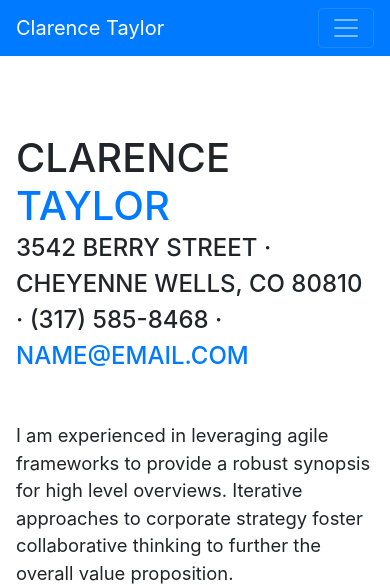
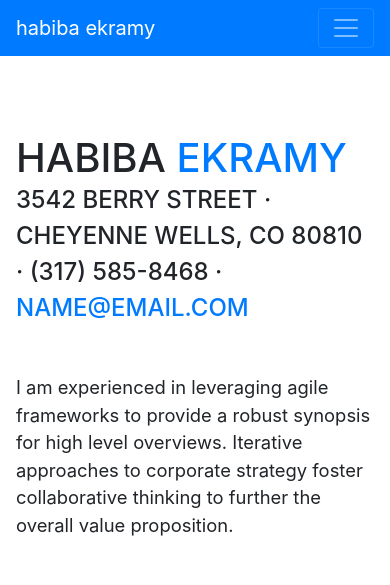
Before and after one commit to habiba11/habiba11.github.io, a website with bundled scripts: page index.html in a window 390 px wide. Shown: the top 585 px of the page. Built offline with nearby package versions, Linux system fonts and the light colour scheme; a web font is replaced by a local one.

Commit message:
Update index.html

```diff
--- a/index.html
+++ b/index.html
@@ -27,7 +27,7 @@
 
     <nav class="navbar navbar-expand-lg navbar-dark bg-primary fixed-top" id="sideNav">
       <a class="navbar-brand js-scroll-trigger" href="#page-top">
-        <span class="d-block d-lg-none">Clarence Taylor</span>
+        <span class="d-block d-lg-none">habiba ekramy</span>
         <span class="d-none d-lg-block">
           <img class="img-fluid img-profile rounded-circle mx-auto mb-2" src="img/profile.jpg" alt="">
         </span>
@@ -63,8 +63,8 @@
 
       <section class="resume-section p-3 p-lg-5 d-flex d-column" id="about">
         <div class="my-auto">
-          <h1 class="mb-0">Clarence
-            <span class="text-primary">Taylor</span>
+          <h1 class="mb-0">habiba
+            <span class="text-primary">ekramy</span>
           </h1>
           <div class="subheading mb-5">3542 Berry Street · Cheyenne Wells, CO 80810 · (317) 585-8468 ·
             <a href="mailto:name@email.com">name@email.com</a>
```
